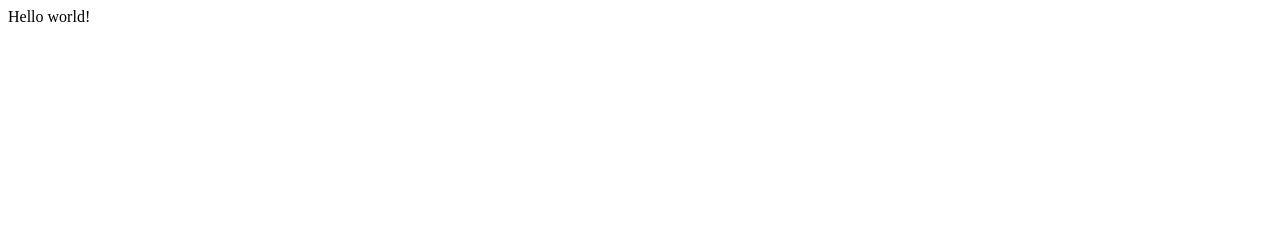
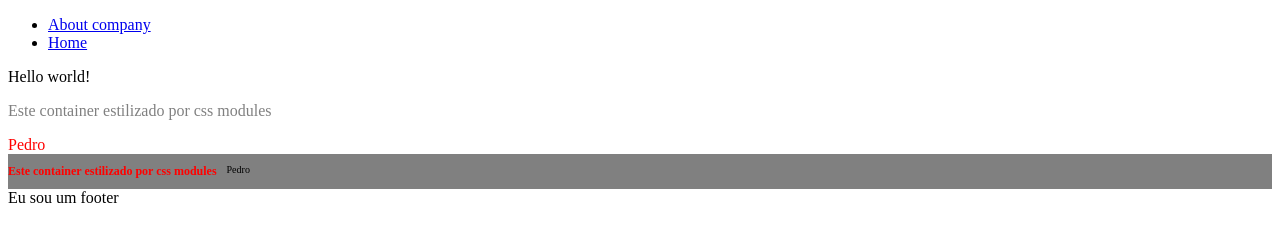
Before and after one commit to kenjimaeda54/tutorial-gatsby, a Gatsby site: page / in a window 1280 px wide. Built offline with nearby package versions, Linux system fonts and the light colour scheme; Gatsby itself is replaced by a stand-in of ours.

Commit message:
finished tutorial

```diff
--- a/gatsby-config.js
+++ b/gatsby-config.js
@@ -6,5 +6,5 @@
 
 module.exports = {
   /* Your site config here */
-  plugins: [],
+  plugins: [`gatsby-plugin-styled-components`],
 }
--- /dev/null
+++ b/src/components/example-css-modules/index.jsx
@@ -0,0 +1,13 @@
+import React from "react"
+import { container, title, name } from "./styles.module.css"
+
+export default function ComponentCssModule() {
+  return (
+    <div className={container}>
+      <section className={title}>
+        <p>Este container estilizado por css modules</p>
+      </section>
+      <article className={name}>Pedro</article>
+    </div>
+  )
+}
--- /dev/null
+++ b/src/components/example-css-modules/styles.module.css
@@ -0,0 +1,12 @@
+.container {
+  display: flex;
+  flex-direction: column;
+}
+
+.title p {
+  color: gray;
+}
+
+.name {
+  color: red;
+}
--- /dev/null
+++ b/src/components/example-style-components/index.jsx
@@ -0,0 +1,14 @@
+import React from "react"
+import { Container, Title, Name } from "./styles"
+
+//https://www.gatsbyjs.com/plugins/gatsby-plugin-styled-components/?=styled
+export default function ComponentStyledComponente() {
+  return (
+    <Container>
+      <section>
+        <Title>Este container estilizado por css modules</Title>
+      </section>
+      <Name>Pedro</Name>
+    </Container>
+  )
+}
--- /dev/null
+++ b/src/components/example-style-components/styles.js
@@ -0,0 +1,17 @@
+import styled from "styled-components"
+
+export const Container = styled.div`
+  display: flex;
+  background-color: gray;
+  gap: 10px;
+`
+
+export const Title = styled.h1`
+  font-size: 12px;
+  color: red;
+`
+
+export const Name = styled.p`
+  font-size: 10px;
+  color: black;
+`
--- /dev/null
+++ b/src/components/footer.jsx
@@ -0,0 +1,5 @@
+import React from "react"
+
+export default function Footer() {
+  return <div>Eu sou um footer</div>
+}
--- /dev/null
+++ b/src/components/layout.jsx
@@ -0,0 +1,13 @@
+import React from "react"
+import NavBar from "./navBar"
+import Footer from "./footer"
+
+export default function Layout({ children }) {
+  return (
+    <main>
+      <NavBar />
+      {children}
+      <Footer />
+    </main>
+  )
+}
--- /dev/null
+++ b/src/components/navBar.jsx
@@ -0,0 +1,17 @@
+import { Link } from "gatsby"
+import React from "react"
+
+export default function NavBar() {
+  return (
+    <nav>
+      <ul>
+        <li>
+          <Link to="/company/about">About company</Link>
+        </li>
+        <li>
+          <Link to="/">Home</Link>
+        </li>
+      </ul>
+    </nav>
+  )
+}
--- /dev/null
+++ b/src/pages/404.jsx
@@ -0,0 +1,5 @@
+import React from "react"
+
+export default function NotFound() {
+  return <div>Not found!</div>
+}
--- /dev/null
+++ b/src/pages/company/index.jsx
@@ -0,0 +1,5 @@
+import React from "react"
+
+export default function Company() {
+  return <div>welcome first page company</div>
+}
--- /dev/null
+++ b/src/pages/contact.jsx
@@ -0,0 +1,5 @@
+import React from "react"
+
+export default function Contact() {
+  return <div>hello contact</div>
+}
--- a/src/pages/index.js
+++ b/src/pages/index.js
@@ -1,5 +1,16 @@
 import React from "react"
+import ComponentCssModule from "../components/example-css-modules"
+import ComponentStyledComponente from "../components/example-style-components"
+import Layout from "../components/layout"
 
+//foi construído com hello world
+//https://www.gatsbyjs.com/starters/
 export default function Home() {
-  return <div>Hello world!</div>
+  return (
+    <Layout>
+      <div>Hello world!</div>
+      <ComponentCssModule />
+      <ComponentStyledComponente />
+    </Layout>
+  )
 }
```
Also changed, not shown: package.json (+5 -2 lines), src/pages/company/about.jsx (added, +10 -0 lines), 1 other file.
